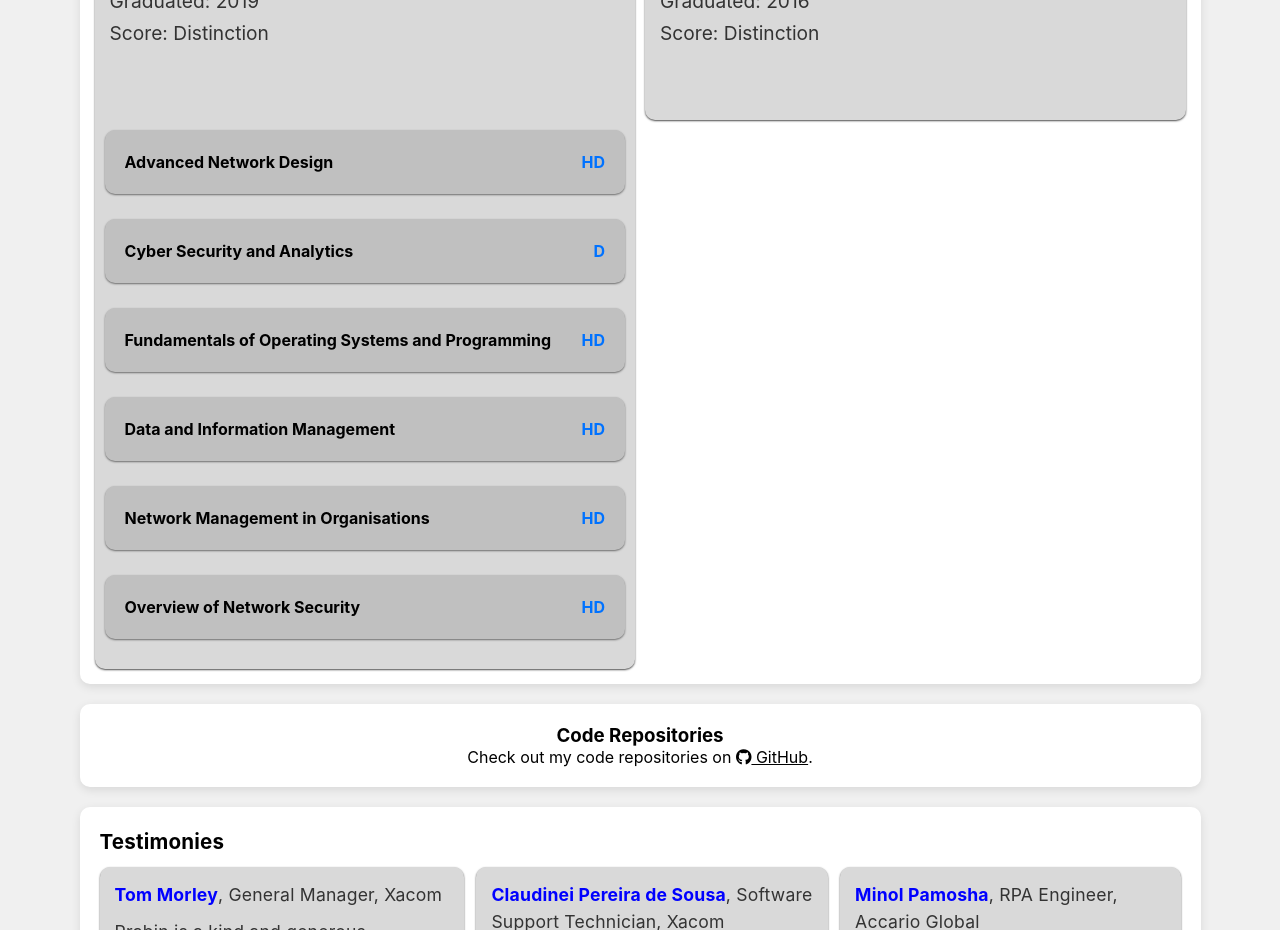
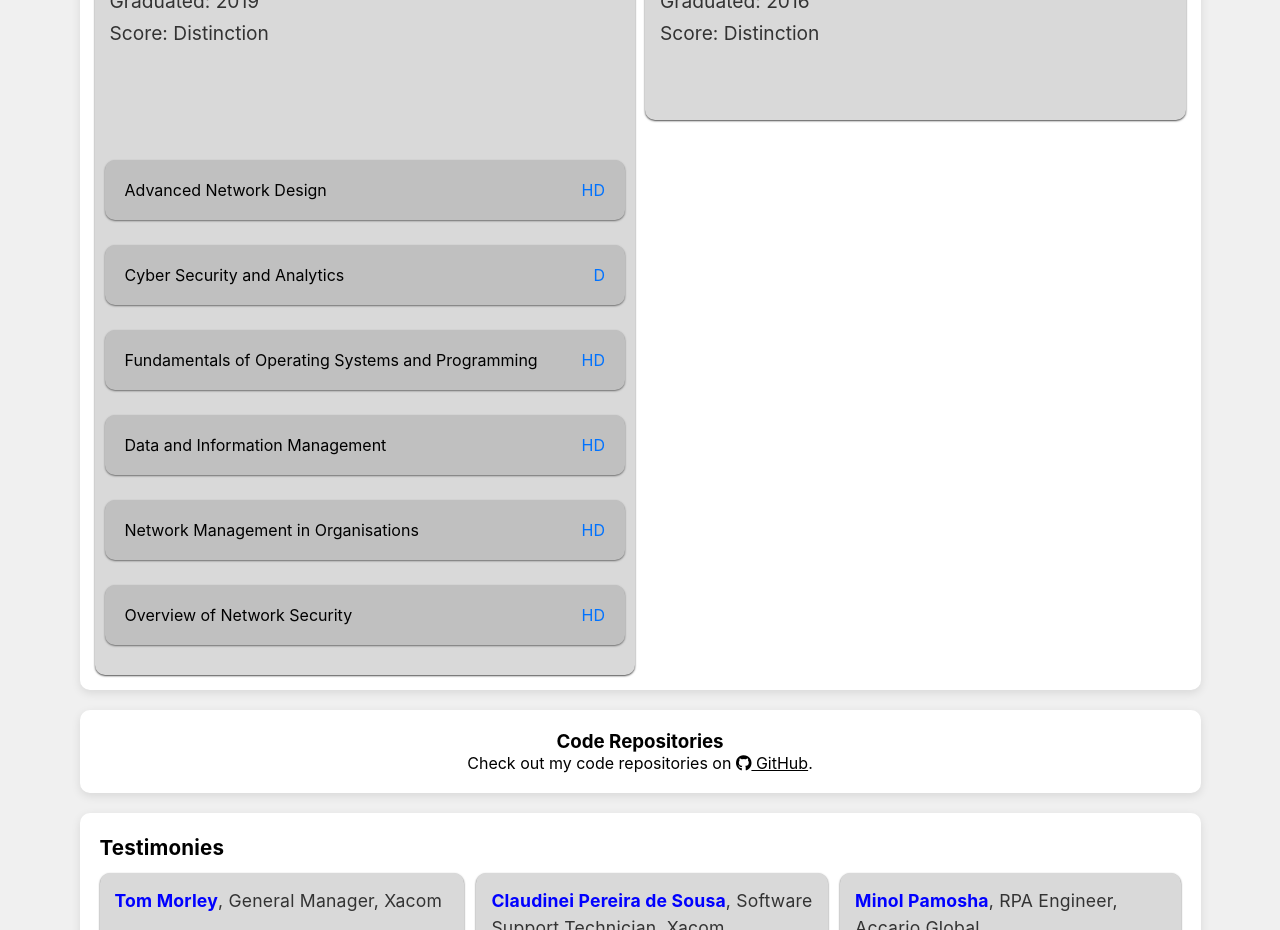
Before and after one commit to prabinkc2046/portfolio, a React (Create React App) app: page / in a window 1280 px wide. Shown: the part 2200-3130 px from the top of the page. Built offline with nearby package versions, Linux system fonts and the light colour scheme.

Commit message:
Prabin portfolio site version 1

```diff
--- a/src/components/Education/Education.styled.ts
+++ b/src/components/Education/Education.styled.ts
@@ -50,7 +50,7 @@ export const EducationCard = styled.div<{ open: boolean, height: number }>`
   transition: height 1.5s ease, box-shadow 0.8s ease, transform 0.8s ease;
   height: 220px;
   overflow: hidden;
-  min-height: 220px;
+  min-height: 250px;
   background-color: ${({ theme }) => theme.colors.secondaryBg}; /* Updated with theme */
 
   &:hover{
@@ -106,14 +106,14 @@ export const SubjectsContainer = styled.div<{ open: boolean}>`
   overflow: hidden;
   position: absolute;
   left: 0;
-  top: 220px;
+  top: 250px;
 `;
 
 export const Subject = styled(Card)`
   width: 100%;
-  font-weight: bold;
-  line-height: 1.5;
-  font-size: 1rem;
+  /* font-weight: bold; */
+  /* line-height: 1.5; */
+  font-size: 0.6rem;
   background-color: ${({ theme }) => theme.colors.accentBg}; /* Updated with theme */
   color: ${({ theme }) => theme.colors.secondaryFontColor}; /* Updated with theme */
   box-shadow: 0 1px 2px rgba(0, 0, 0, 0.5);
@@ -126,8 +126,16 @@ export const Subject = styled(Card)`
     display: flex;
     align-items: center;
     justify-content: space-between;
-    gap: 5px;
-    overflow: hidden;
+    /* gap: 5px; */
+    /* overflow: hidden; */
+  }
+
+  @media(min-width: 600px){
+    font-size: 1rem;
+
+    p {
+      gap: 5px;
+    }
   }
 `;
 
--- a/src/components/Education/Education.tsx
+++ b/src/components/Education/Education.tsx
@@ -24,7 +24,7 @@ export default function Education() {
 
   useEffect(() => {
     if(educationCardRef.current){
-     setEducationCardHeight((educationCardRef.current.scrollHeight + 220));
+     setEducationCardHeight((educationCardRef.current.scrollHeight + 250));
     }
   },[openCard])
 
```
